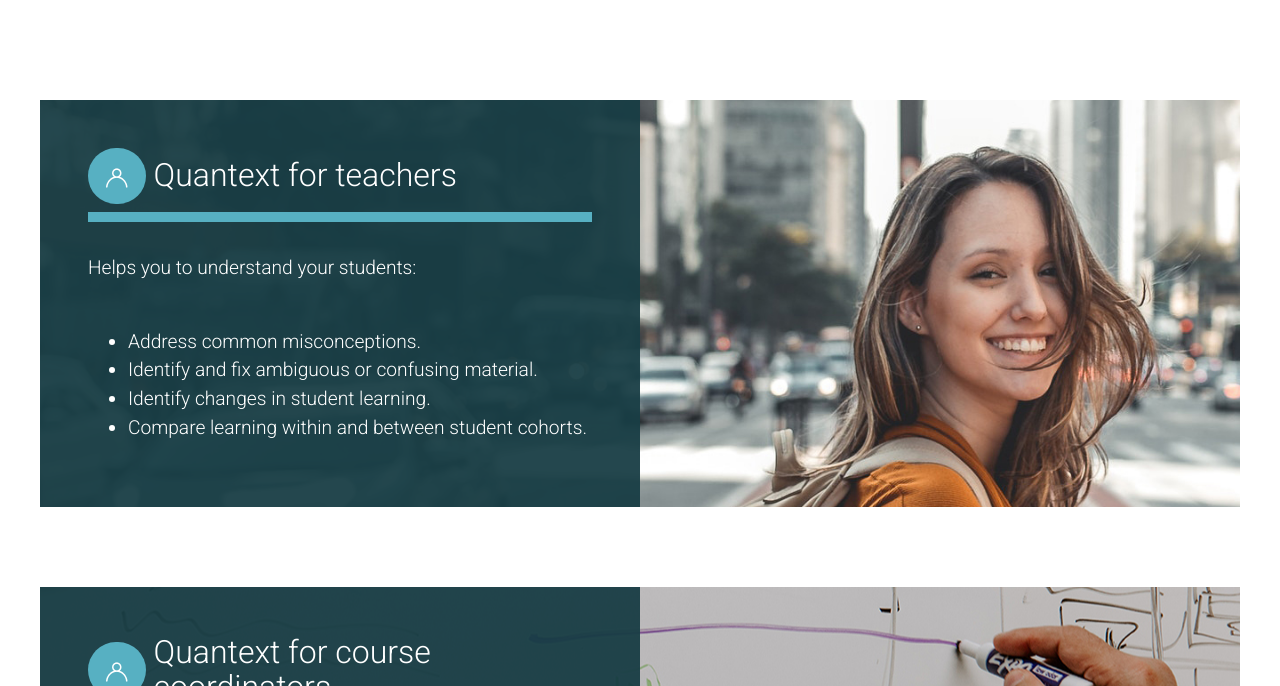
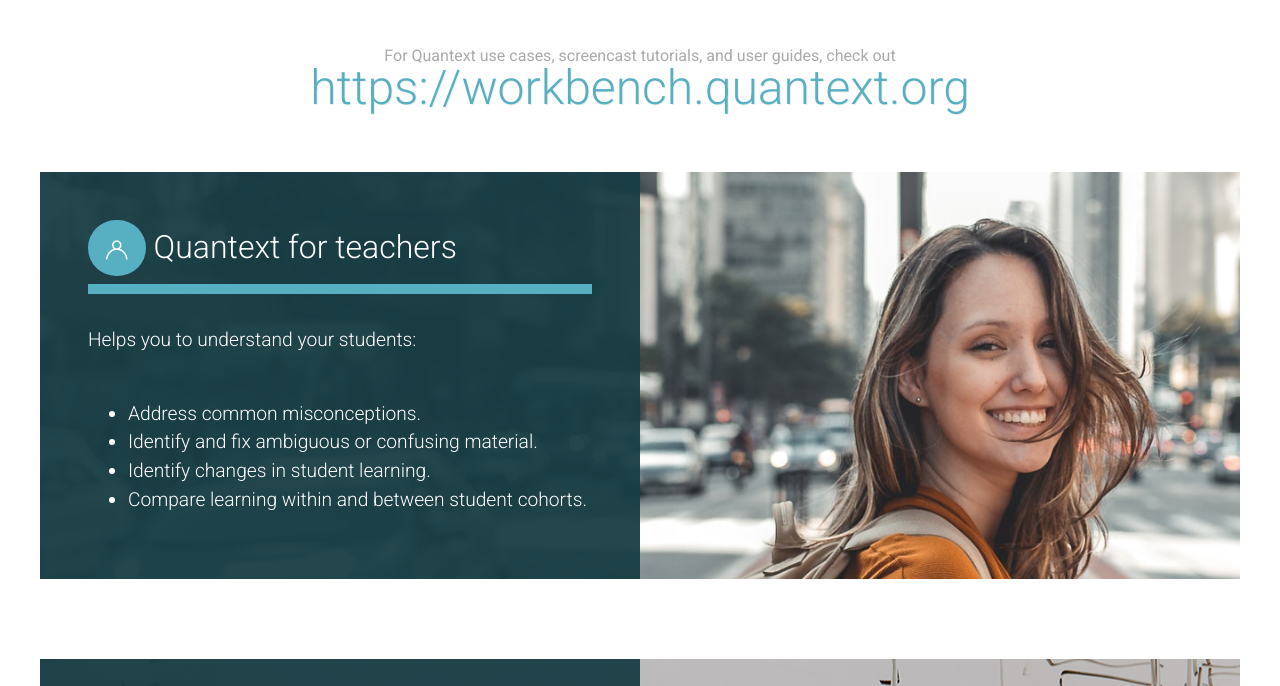
Before and after one commit to quantext/quantext.github.io, a Jekyll site: the page built from index.md, in a window 1280 px wide and 900 px high, scrolled down 346 px, cut to the strip 214-900 px from the top of the window. Built offline with Jekyll 4.4.1, drawn with Linux system fonts in a browser that asks for light colours; nearby versions of some CDN libraries; our own code applies the rules of GitHub Pages for plain Markdown files.

Commit message:
Update default.html

```diff
--- a/_layouts/default.html
+++ b/_layouts/default.html
@@ -95,6 +95,14 @@
             </div>
         </div>
         <div class="pt-4">
+            {% if page.title == "Text analytics for higher education" %}
+                <div style="text-align: center;margin-bottom: -2rem;" class="pt-4">
+                    <div style="margin-bottom: -1rem;color: #aaa;">
+                        For Quantext use cases, screencast tutorials, and user guides, check out
+                    </div>
+                    <a href="https://workbench.quantext.org" target="_blank" style="font-weight: 300;font-size: 3rem;text-shadow: 1px 1px #eee;">https://workbench.quantext.org</a>
+                </div>
+            {% endif %}
             {% for block in site[page.blocks] %}
                 {{ block }}
             {% endfor %}
```
